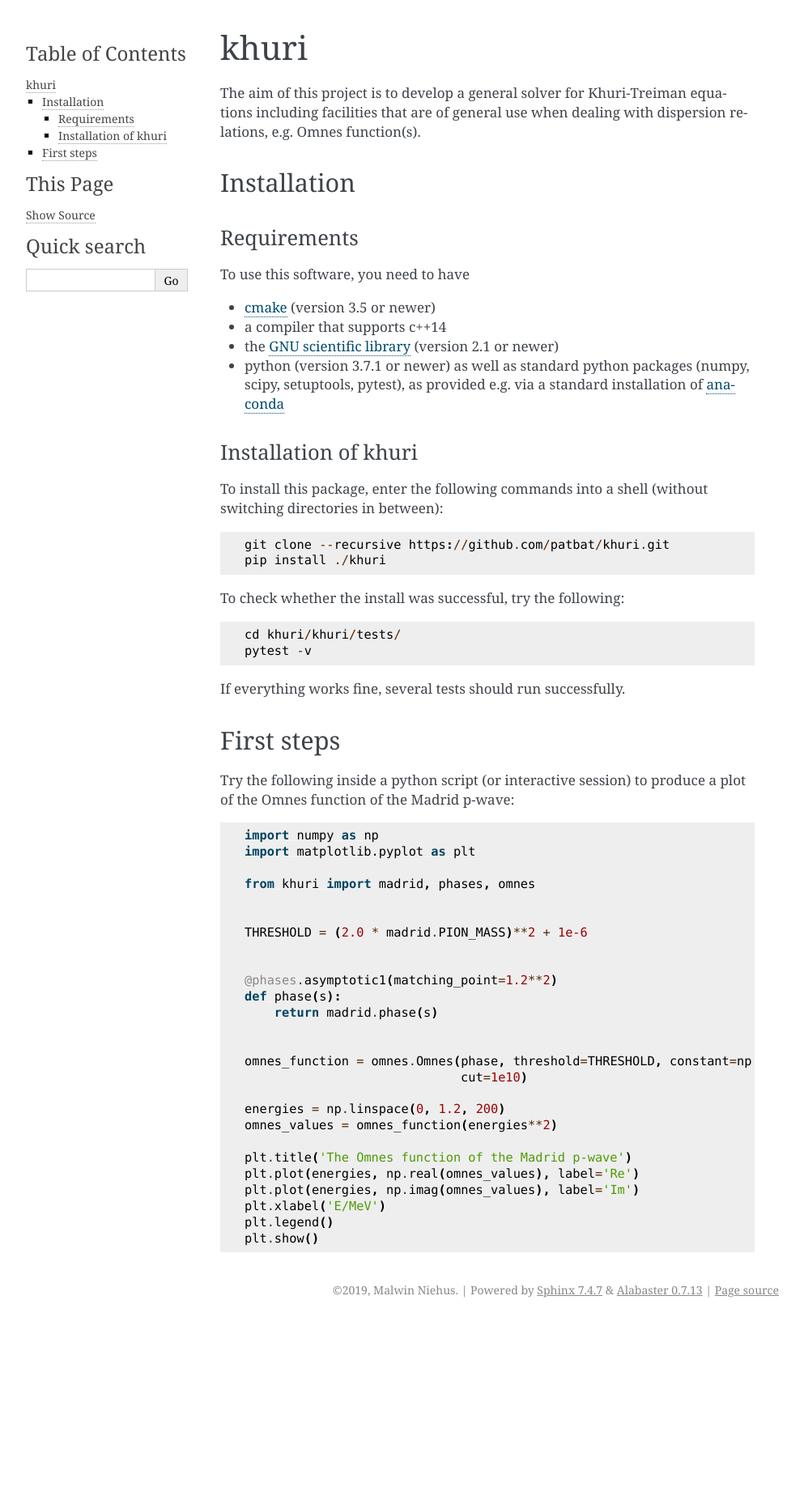
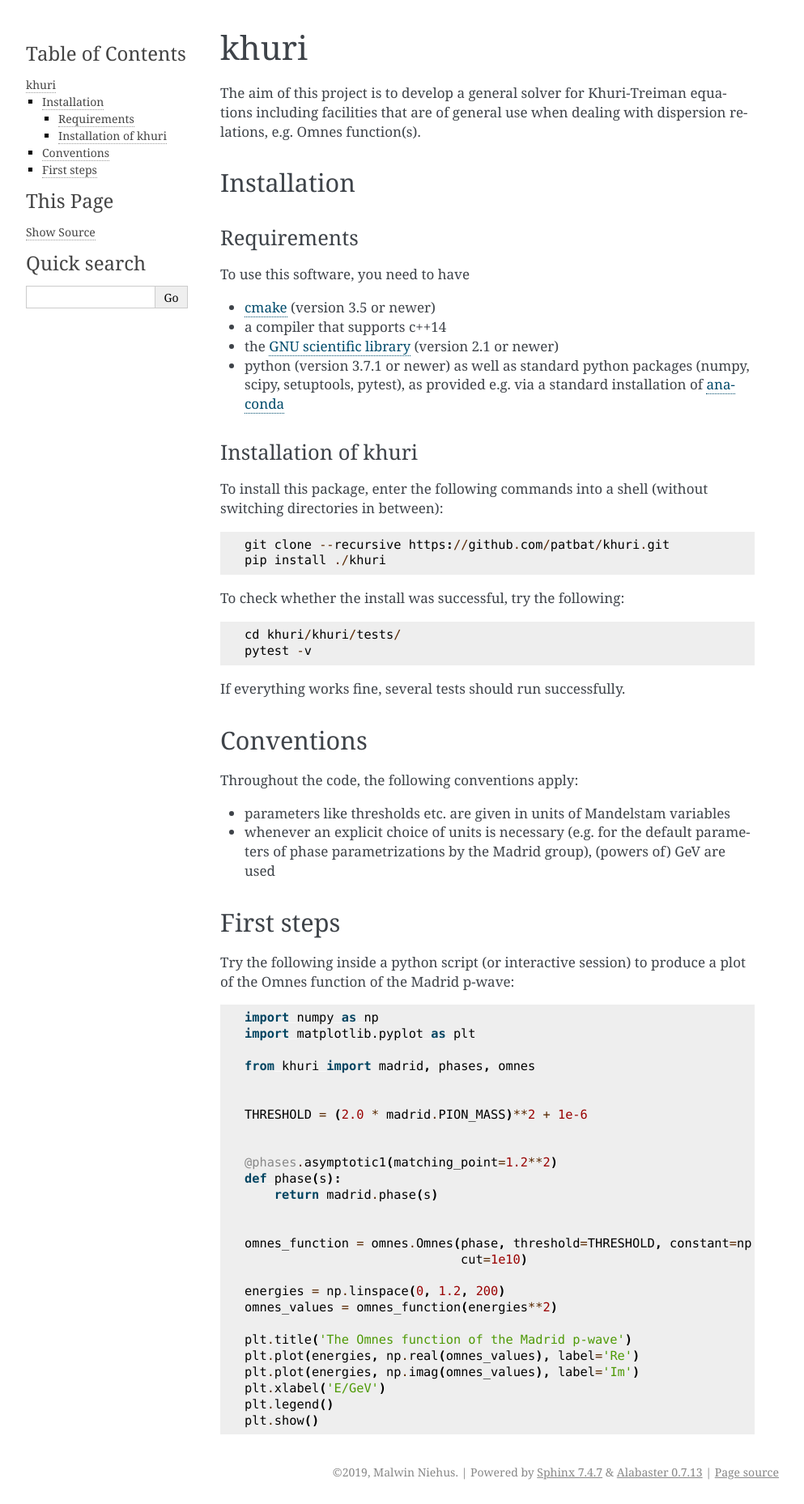
Before and after one commit to patbat/khuri, a Sphinx documentation site: the page built from docs/index.rst, in a window 1280 px wide. Shown: the whole page at 81% size, without its empty margins (148-1141 px from the left). Built offline with Sphinx 7.4.7, drawn with Linux system fonts in a browser that asks for light colours; before the commit the page ends 1633 px from its top, so only the background shows below that.

Commit message:
document unit conventions

```diff
--- a/docs/index.rst
+++ b/docs/index.rst
@@ -48,6 +48,16 @@ To check whether the install was successful, try the following::
 
 If everything works fine, several tests should run successfully.
 
+Conventions
+===========
+
+Throughout the code, the following conventions apply:
+
+* parameters like thresholds etc. are given in units of Mandelstam variables
+* whenever an explicit choice of units is necessary (e.g. for the default
+  parameters of phase parametrizations by the Madrid group), (powers of) GeV
+  are used
+
 First steps
 ===========
 
@@ -79,6 +89,6 @@ plot of the Omnes function of the Madrid p-wave:
     plt.title('The Omnes function of the Madrid p-wave')
     plt.plot(energies, np.real(omnes_values), label='Re')
     plt.plot(energies, np.imag(omnes_values), label='Im')
-    plt.xlabel('E/MeV')
+    plt.xlabel('E/GeV')
     plt.legend()
     plt.show()
```
